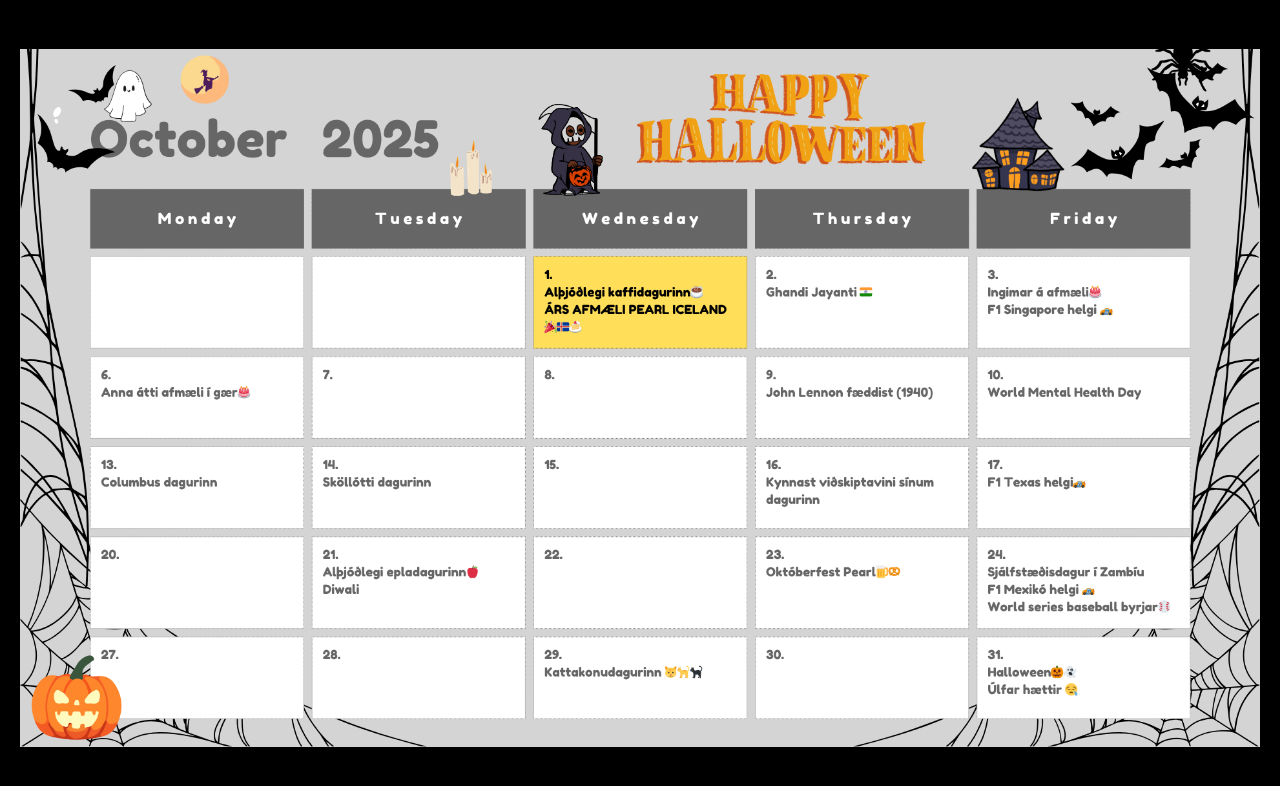
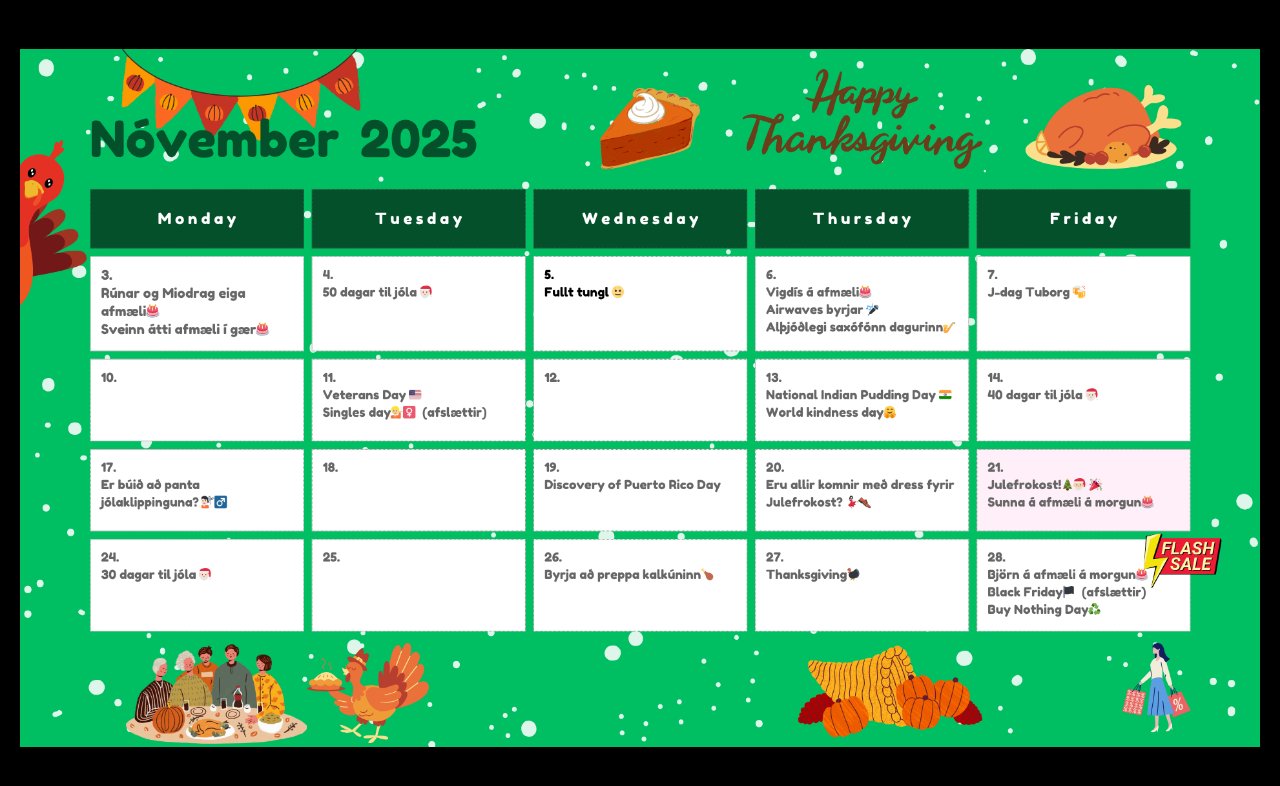
Before and after one commit to harpasteingrims/pearl-calendar-display, a plain HTML site: page index.html in a window 1280 px wide. Drawn offline with Linux system fonts and the light colour scheme.

Commit message:
november

```diff
--- a/index.html
+++ b/index.html
@@ -1,8 +1,8 @@
 <!DOCTYPE html>
 <html lang="en">
   <head>
-    <meta charset="UTF-8">
-    <meta name="viewport" content="width=device-width, initial-scale=1.0">
+    <meta charset="UTF-8" />
+    <meta name="viewport" content="width=device-width, initial-scale=1.0" />
     <title>Pearl Iceland Calendar</title>
     <style>
       body {
@@ -27,7 +27,11 @@
   </head>
   <body>
     <div class="calendar-container">
-        <img src="calendar_oct.png" alt="Calendar October 2025" class="calendar-image">
+      <img
+        src="calendar_november.png"
+        alt="Calendar November 2025"
+        class="calendar-image"
+      />
     </div>
   </body>
 </html>
```
Also changed, not shown: calendar_november.png (added). Lines whose indentation alone changed are shown as unchanged.
